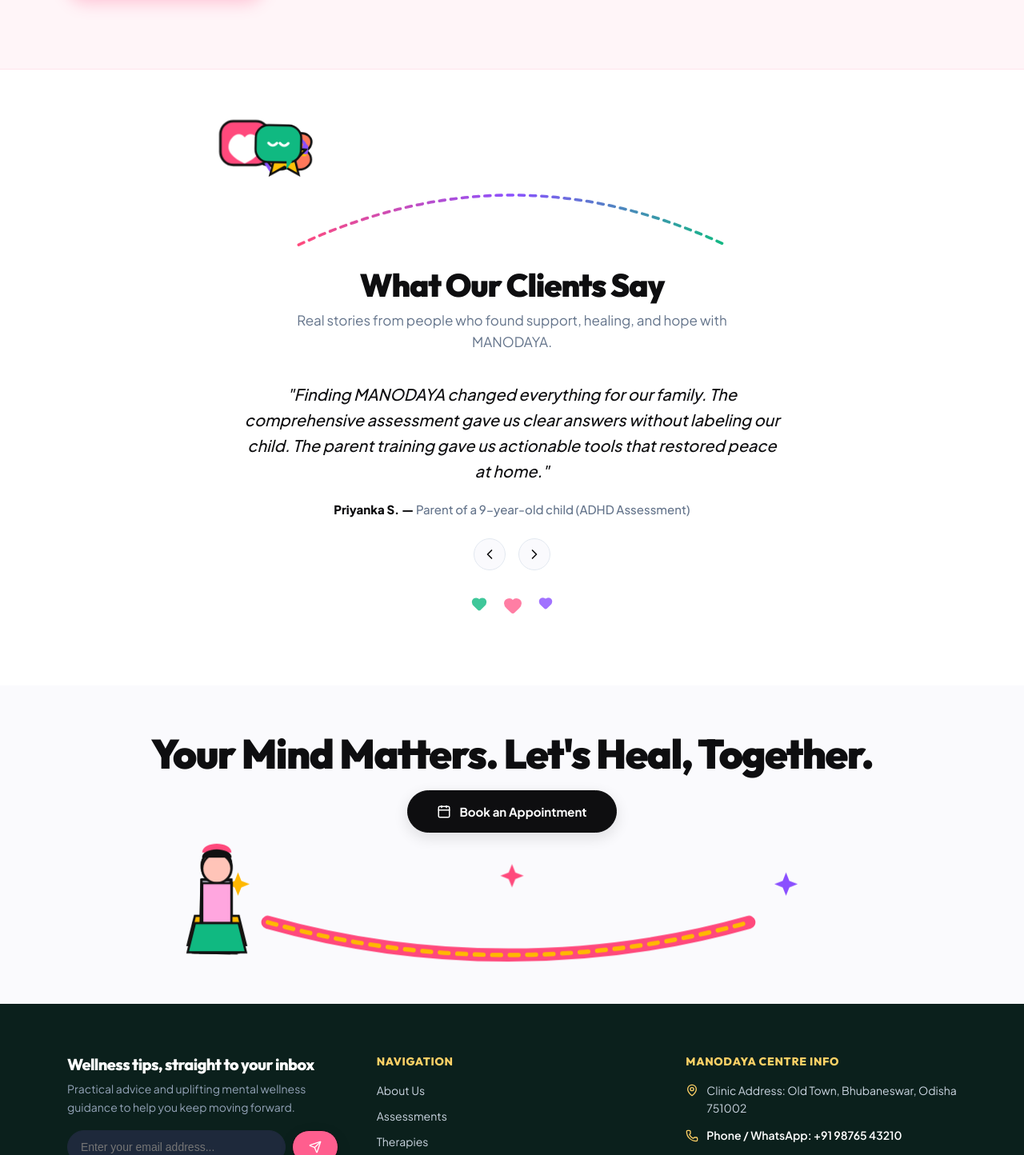
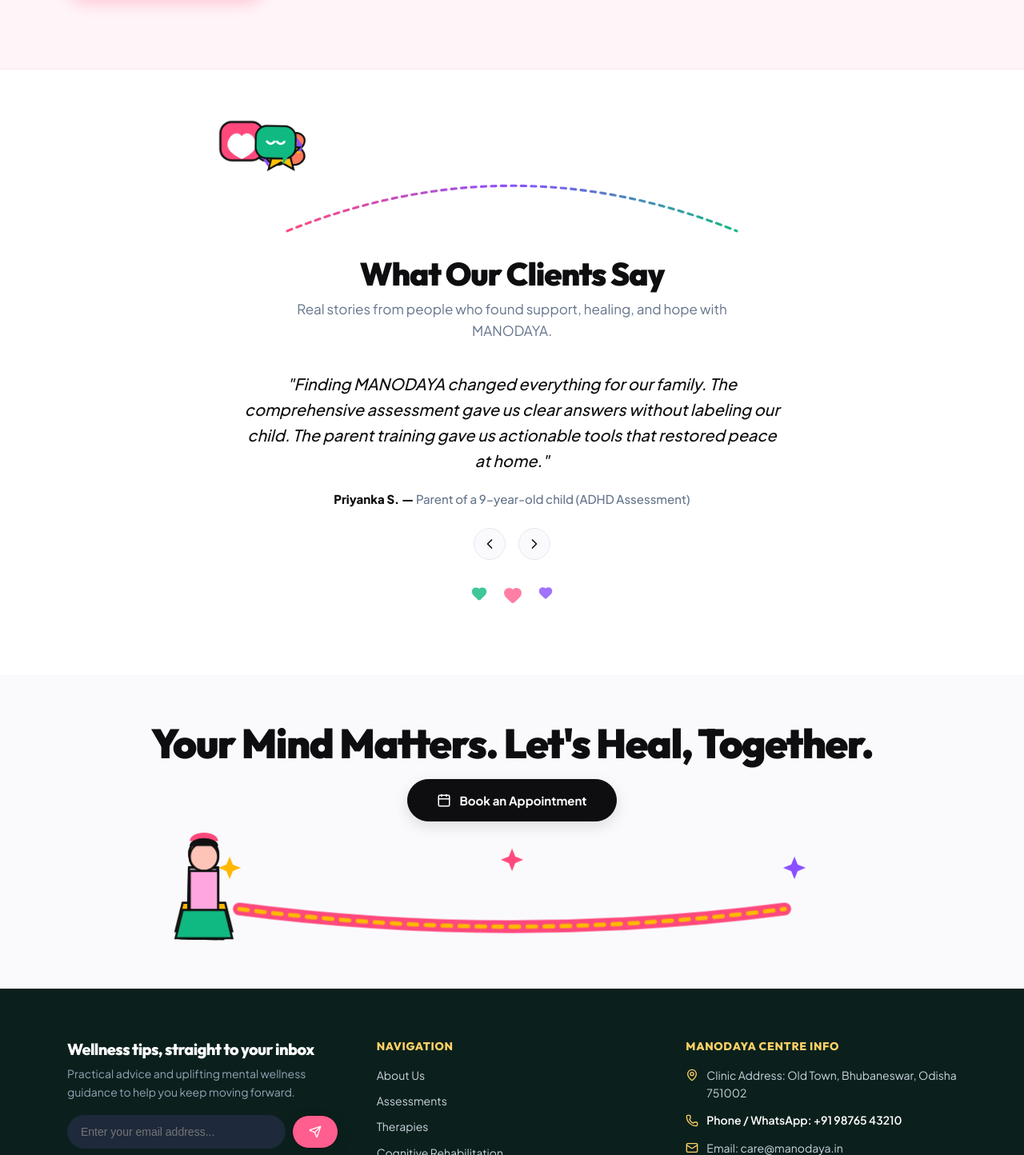
Before and after one commit to Raj9777/manodaya-website, a React (Vite) app: page / in a window 1280 px wide. Shown: the part 2142-3586 px from the top of the page at 80% size. Built offline with nearby package versions, Linux system fonts and the light colour scheme.

Commit message:
fix: widen viewBox and spread vector character coordinates to eliminate overlapping

```diff
--- a/src/components/EditorialIllustrations.jsx
+++ b/src/components/EditorialIllustrations.jsx
@@ -162,11 +162,11 @@
   </svg>
 );
 
-// BRAND NEW AESTHETIC VECTOR: Mindhaven Client Feedback Speech Arc & Constellation
+// SPREAD & SEPARATED: Mindhaven Client Feedback Speech Arc & Avatars
 export const ArchTestimonialGraphic = () => (
-  <svg viewBox="0 0 720 200" className="section-svg-graphic" fill="none" xmlns="http://www.w3.org/2000/svg" style={{ margin: '0 auto', maxWidth: '640px' }}>
-    {/* Rainbow Gradient Arch */}
-    <path d="M60 160 Q360 20 660 160" stroke="url(#archGradient)" strokeWidth="4" strokeLinecap="round" strokeDasharray="8 8" fill="none" />
+  <svg viewBox="0 0 820 210" className="section-svg-graphic" fill="none" xmlns="http://www.w3.org/2000/svg" style={{ margin: '0 auto', maxWidth: '720px' }}>
+    {/* Rainbow Gradient Arc */}
+    <path d="M50 160 Q410 15 770 160" stroke="url(#archGradient)" strokeWidth="4" strokeLinecap="round" strokeDasharray="8 8" fill="none" />
 
     <defs>
       <linearGradient id="archGradient" x1="0" y1="0" x2="1" y2="0">
@@ -176,46 +176,44 @@
       </linearGradient>
     </defs>
 
-    {/* Left Speech Bubble character */}
-    <g transform="translate(60, 90)" className="float-element">
+    {/* Avatar 1: Left Speech Bubble character (Spread to X: 40) */}
+    <g transform="translate(40, 100)" className="float-element">
       <rect width="64" height="52" rx="18" fill="#8A4FFF" stroke="#111111" strokeWidth="3" />
       <path d="M22 28 Q32 38 42 28" stroke="#FFFFFF" strokeWidth="3.5" strokeLinecap="round" />
       <circle cx="20" cy="20" r="3.5" fill="#FFFFFF" />
       <circle cx="44" cy="20" r="3.5" fill="#FFFFFF" />
-      {/* Small Quote Tag */}
       <path d="M12 50 L20 62 V50 Z" fill="#8A4FFF" />
     </g>
 
-    {/* Cute Brain Avatar with Headphone */}
-    <g transform="translate(180, 25)" className="float-element-slow">
+    {/* Avatar 2: Cute Brain with Headphones (Spread to X: 210) */}
+    <g transform="translate(210, 30)" className="float-element-slow">
       <path d="M24 35 C6 18 30 0 48 18 C66 0 90 18 72 35 C90 52 66 70 48 58 C30 70 6 52 24 35 Z" fill="#FF785A" stroke="#111111" strokeWidth="3" />
       <circle cx="38" cy="34" r="3.5" fill="#111111" />
       <circle cx="58" cy="34" r="3.5" fill="#111111" />
       <ellipse cx="28" cy="40" rx="4" ry="3" fill="#FFC107" />
       <ellipse cx="68" cy="40" rx="4" ry="3" fill="#FFC107" />
       <path d="M42 42 Q48 48 54 42" stroke="#111111" strokeWidth="2.5" strokeLinecap="round" />
-      {/* Headphone Arch */}
       <path d="M26 30 C26 12 70 12 70 30" stroke="#8A4FFF" strokeWidth="4" fill="none" />
       <rect x="22" y="26" width="8" height="14" rx="4" fill="#8A4FFF" />
       <rect x="66" y="26" width="8" height="14" rx="4" fill="#8A4FFF" />
     </g>
 
-    {/* Center Glowing Heart Block */}
-    <g transform="translate(330, 10)" className="pulse-heart">
+    {/* Avatar 3: Center Glowing Heart Block (Apex Center X: 380) */}
+    <g transform="translate(380, 10)" className="pulse-heart">
       <rect width="60" height="54" rx="16" fill="#FF497C" stroke="#111111" strokeWidth="3" />
       <path d="M30 20 C23 10 10 20 10 32 C10 44 30 52 30 52 C30 52 50 44 50 32 C50 20 37 10 30 20 Z" fill="#FFFFFF" />
     </g>
 
-    {/* Right Smiling Star Avatar */}
-    <g transform="translate(480, 25)" className="float-element">
+    {/* Avatar 4: Smiling Star (Spread to X: 550) */}
+    <g transform="translate(550, 30)" className="float-element">
       <path d="M40 10 L50 28 L70 30 L55 45 L60 65 L40 54 L20 65 L25 45 L10 30 L30 28 Z" fill="#FFC107" stroke="#111111" strokeWidth="3" />
       <circle cx="33" cy="33" r="3" fill="#111111" />
       <circle cx="47" cy="33" r="3" fill="#111111" />
       <path d="M36 40 Q40 44 44 40" stroke="#111111" strokeWidth="2.5" strokeLinecap="round" />
     </g>
 
-    {/* Right Green Eyelash Avatar */}
-    <g transform="translate(600, 90)" className="float-element-slow">
+    {/* Avatar 5: Right Green Eyelash Blob (Spread to X: 710) */}
+    <g transform="translate(710, 100)" className="float-element-slow">
       <rect width="64" height="52" rx="18" fill="#10B981" stroke="#111111" strokeWidth="3" />
       <path d="M18 25 Q24 32 30 25" stroke="#FFFFFF" strokeWidth="3.5" strokeLinecap="round" />
       <path d="M34 25 Q40 32 46 25" stroke="#FFFFFF" strokeWidth="3.5" strokeLinecap="round" />
@@ -224,56 +222,56 @@
   </svg>
 );
 
-// BRAND NEW AESTHETIC VECTOR: Mindhaven Connected Healing Ribbon & Community Hug Banner
+// SPREAD & SEPARATED: Mindhaven Connected Healing Ribbon & Community Hug Banner
 export const HoldingHandsBannerIllustration = () => (
-  <svg viewBox="0 0 900 200" className="section-svg-graphic" fill="none" xmlns="http://www.w3.org/2000/svg" style={{ margin: '0 auto', maxWidth: '820px' }}>
-    {/* Background Sparkles & Hearts */}
-    <path d="M120 40 L124 50 L134 54 L124 58 L120 68 L116 58 L106 54 L116 50 Z" fill="#FFB800" className="pulse-heart" />
-    <path d="M450 30 L454 40 L464 44 L454 48 L450 58 L446 48 L436 44 L446 40 Z" fill="#FF497C" className="pulse-heart" />
-    <path d="M780 40 L784 50 L794 54 L784 58 L780 68 L776 58 L766 54 L776 50 Z" fill="#8A4FFF" className="pulse-heart" />
+  <svg viewBox="0 0 960 200" className="section-svg-graphic" fill="none" xmlns="http://www.w3.org/2000/svg" style={{ margin: '0 auto', maxWidth: '880px' }}>
+    {/* Background Sparkles */}
+    <path d="M130 35 L134 45 L144 49 L134 53 L130 63 L126 53 L116 49 L126 45 Z" fill="#FFB800" className="pulse-heart" />
+    <path d="M480 25 L484 35 L494 39 L484 43 L480 53 L476 43 L466 39 L476 35 Z" fill="#FF497C" className="pulse-heart" />
+    <path d="M830 35 L834 45 L844 49 L834 53 L830 63 L826 53 L816 49 L826 45 Z" fill="#8A4FFF" className="pulse-heart" />
 
-    {/* 5 Distinct Vector Characters holding connected healing ribbon */}
-    {/* Person 1: Deep Teal */}
-    <g transform="translate(70, 45)" className="float-element">
+    {/* 5 Distinct Vector Characters Spread Across 960px Width */}
+    {/* Person 1: Deep Teal (X: 50) */}
+    <g transform="translate(50, 45)" className="float-element">
       <circle cx="45" cy="30" r="20" fill="#FFC4B8" stroke="#111111" strokeWidth="3" />
       <path d="M25 15 C25 0 65 0 65 15 Z" fill="#111111" />
       <path d="M25 50 H65 V105 H25 Z" fill="#0F3832" stroke="#111111" strokeWidth="3" />
       <path d="M15 105 H75 V145 H15 Z" fill="#8A4FFF" stroke="#111111" strokeWidth="3" />
     </g>
 
-    {/* Person 2: Muted Mustard Yellow */}
-    <g transform="translate(230, 55)" className="float-element-slow">
+    {/* Person 2: Mustard Yellow (X: 240) */}
+    <g transform="translate(240, 55)" className="float-element-slow">
       <circle cx="45" cy="30" r="20" fill="#FFC4B8" stroke="#111111" strokeWidth="3" />
       <path d="M25 50 H65 V110 H25 Z" fill="#FFB800" stroke="#111111" strokeWidth="3" />
       <path d="M15 110 H75 V150 H15 Z" fill="#111111" stroke="#111111" strokeWidth="3" />
     </g>
 
-    {/* Person 3: Bright Coral Pink */}
-    <g transform="translate(400, 65)" className="float-element">
+    {/* Person 3: Coral Pink (Center X: 435) */}
+    <g transform="translate(435, 65)" className="float-element">
       <circle cx="45" cy="25" r="20" fill="#FFC4B8" stroke="#111111" strokeWidth="3" />
       <path d="M25 8 C25 -8 65 -8 65 8 Z" fill="#FF497C" />
       <path d="M25 45 H65 V95 H25 Z" fill="#FF785A" stroke="#111111" strokeWidth="3" />
       <path d="M15 95 L5 135 H85 L75 95 Z" fill="#FFB800" stroke="#111111" strokeWidth="3" />
     </g>
 
-    {/* Person 4: Lavender Purple */}
-    <g transform="translate(570, 55)" className="float-element-slow">
+    {/* Person 4: Lavender Purple (X: 630) */}
+    <g transform="translate(630, 55)" className="float-element-slow">
       <circle cx="45" cy="30" r="20" fill="#FFC4B8" stroke="#111111" strokeWidth="3" />
       <path d="M25 50 H65 V110 H25 Z" fill="#EDE9FE" stroke="#111111" strokeWidth="3" />
       <path d="M25 75 H65 V150 H25 Z" fill="#10B981" stroke="#111111" strokeWidth="3" />
     </g>
 
-    {/* Person 5: Mint Green */}
-    <g transform="translate(730, 45)" className="float-element">
+    {/* Person 5: Mint Green (X: 820) */}
+    <g transform="translate(820, 45)" className="float-element">
       <circle cx="45" cy="30" r="20" fill="#FFC4B8" stroke="#111111" strokeWidth="3" />
       <path d="M25 15 C25 0 65 0 65 15 Z" fill="#111111" />
       <path d="M25 50 H65 V105 H25 Z" fill="#FFA6DF" stroke="#111111" strokeWidth="3" />
       <path d="M15 105 L5 145 H85 L75 105 Z" fill="#10B981" stroke="#111111" strokeWidth="3" />
     </g>
 
-    {/* Connected Glowing Pink/Gold Healing Ribbon */}
-    <path d="M115 100 Q275 145 445 145 T775 100" stroke="#FF497C" strokeWidth="18" strokeLinecap="round" fill="none" />
-    <path d="M115 100 Q275 145 445 145 T775 100" stroke="#FFB800" strokeWidth="6" strokeLinecap="round" fill="none" strokeDasharray="12 12" />
+    {/* Connected Ribbon Spanning Gracefully Across All 5 Characters */}
+    <path d="M95 100 Q480 150 865 100" stroke="#FF497C" strokeWidth="18" strokeLinecap="round" fill="none" />
+    <path d="M95 100 Q480 150 865 100" stroke="#FFB800" strokeWidth="6" strokeLinecap="round" fill="none" strokeDasharray="12 12" />
   </svg>
 );
 
```
